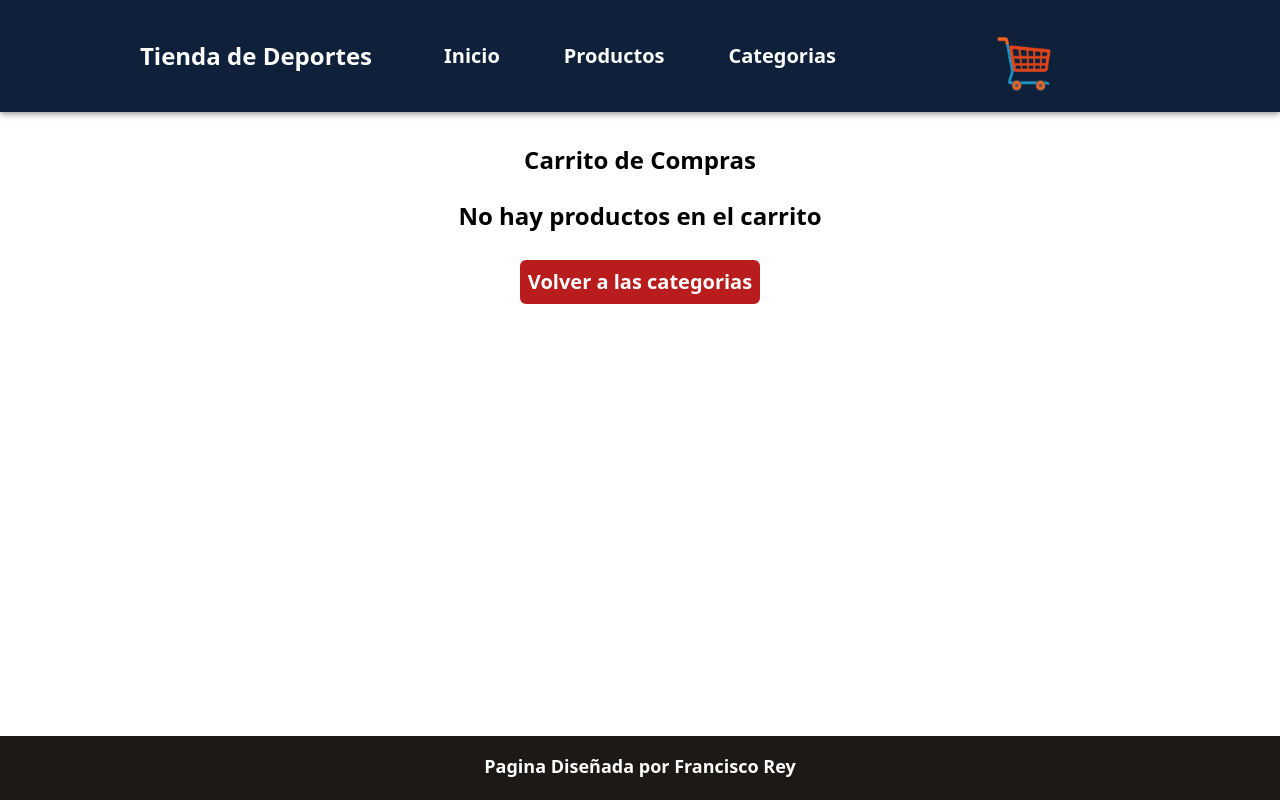
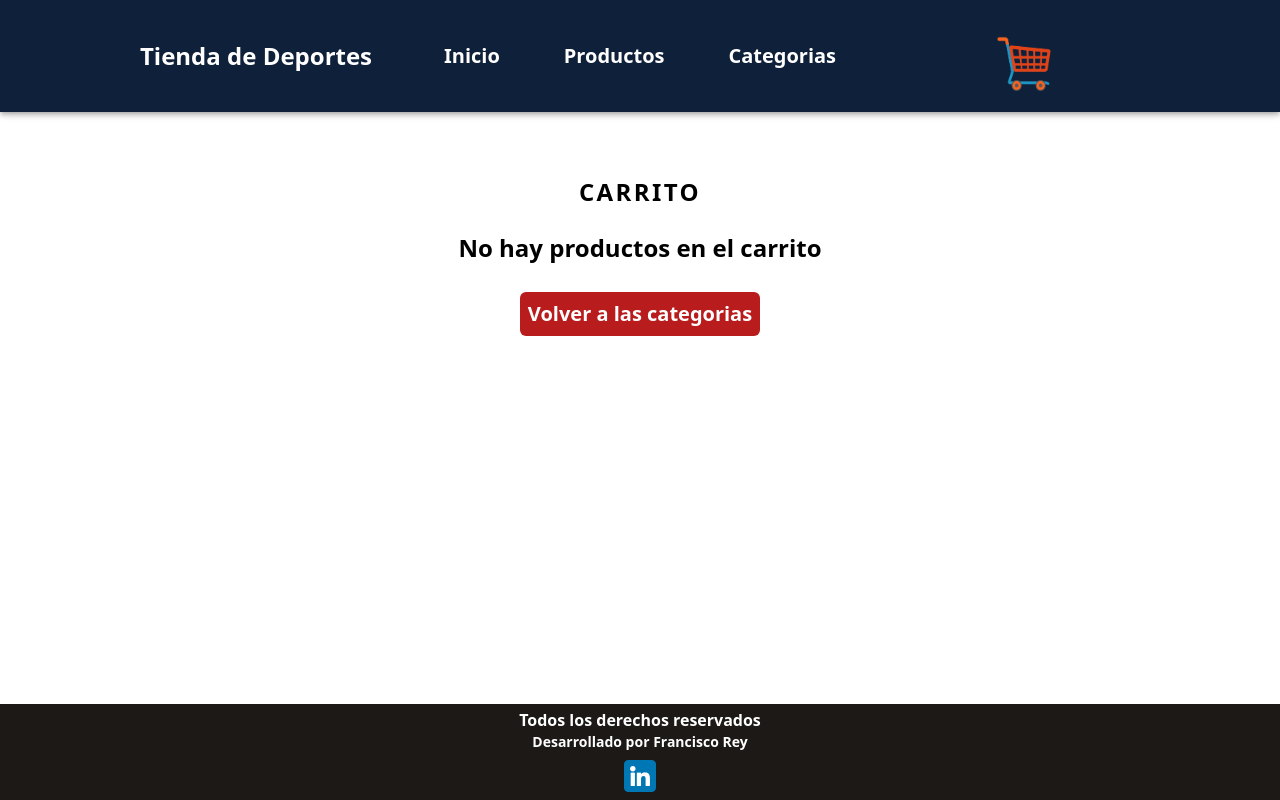
Before and after one commit to franrey98/rey-app, a React (Create React App) app: page /cart in a window 1280 px wide. Built offline with nearby package versions, Linux system fonts and the light colour scheme.

Commit message:
Proyecto finalizado

```diff
--- a/src/components/Cart.jsx
+++ b/src/components/Cart.jsx
@@ -4,13 +4,13 @@ import { CartContext } from '../context/CartContext'
 
 const Cart = () => {
 
-    const { cart, removeFromCart, cartTotal, removeOneItem, inCart } = useContext(CartContext)
+    const { cart, removeFromCart, cartTotal, removeOneItem, inCart, cartTotalItems } = useContext(CartContext)
 
     return (
         <div className='pb-10'>
-            <h1 className='text-center mt-6 font-semibold text-2xl'>Carrito de Compras</h1>
+            <h1 className='text-center pt-8 font-semibold text-2xl tracking-widest'>CARRITO</h1>
             {inCart ?
-                <div>
+                <div className='md:flex gap-8 justify-evenly'>
                     <div className='flex flex-col md:flex-row justify-center gap-24 mx-14'>
                         {cart.map(item => (
                             <li className=' list-none mt-8 flex flex-col text-center' key={item.id}>
@@ -26,9 +26,10 @@ const Cart = () => {
                     <div className='flex flex-col justify-center items-center'>
                         <div className='text-center mt-10 bg-slate-900 text-white p-3 max-w-fit rounded-xl'>
                             <h2>Compra Total</h2>
+                            <p>Total de items: {cartTotalItems()}</p>
                             <p>Total: {cartTotal()}</p>
                         </div>
-                        <Link to='/checkout' className='mt-4 bg-green-900 p-2 rounded-md text-white text-xl'>Ir al checkout</Link>
+                        <Link to='/checkout' className='mt-4 bg-green-900 p-3 rounded-xl text-white text-xl'>Ir al checkout</Link>
                     </div>
                 </div>
                 : <div>
--- a/src/components/Footer.jsx
+++ b/src/components/Footer.jsx
@@ -1,9 +1,13 @@
-import React from 'react'
+import imgLinkedin from '../img/linkedin.png'
 
 const Footer = () => {
     return (
-        <div className='absolute bottom-0 w-full h-16 bg-stone-900 text-white'>
-            <h1 className='text-center mt-4 font-semibold text-lg'>Pagina Diseñada por Francisco Rey</h1>
+        <div className='absolute bottom-0 w-full h-24 bg-stone-900 text-white'>
+            <p className='text-center mt-1 font-semibold text-base'>Todos los derechos reservados</p>
+            <p className='text-center font-semibold text-sm'>Desarrollado por Francisco Rey</p>
+            <a href='https://www.linkedin.com/in/francisco-rey-71060419a/' className='w-full flex justify-center mt-2'>
+                <img className='h-8 flex justify-center' src={imgLinkedin} alt='linkedin' />
+            </a>
         </div>
     )
 }
--- a/src/components/ItemList.jsx
+++ b/src/components/ItemList.jsx
@@ -3,7 +3,7 @@ import Item from './Item'
 
 const ItemList = ({ items }) => {
     return (
-        <div className='grid grid-cols-3 mt-8 gap-10'>
+        <div className='grid grid-cols-3 mt-8 gap-10 pb-16'>
             {items.map(p => (
                 <Item
                     key={p.id}
```
Also changed, not shown: src/img/linkedin.png (added), 1 other file (tests, documents, lock files or other folders).
